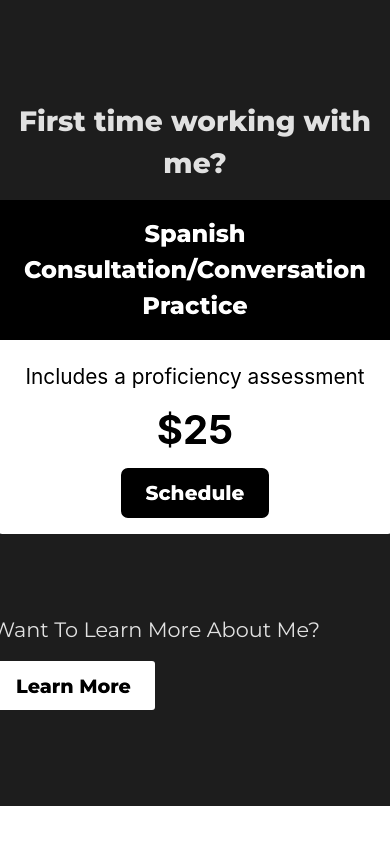
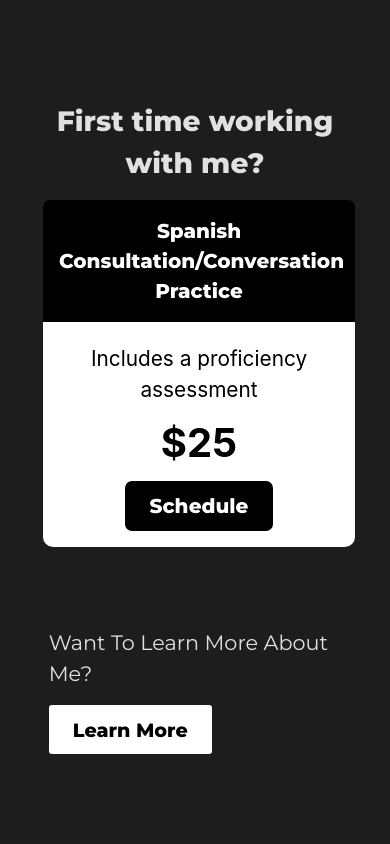
Before and after one commit to valeroscode/LoTienes, a React (Vite) app: page / in a window 390 px wide. Shown: the part 2315-3159 px from the top of the page. Before the commit the page ends 3121 px from the top, so only its background shows below. Built offline with nearby package versions, Linux system fonts and the light colour scheme; a web font is replaced by a local one.

Commit message:
mobile styling fixes

```diff
--- a/src/Home.jsx
+++ b/src/Home.jsx
@@ -143,7 +143,7 @@ document.getElementById('vision-info-2').click();
          <button className='montserrat-800' onClick={() => window.open('https://calendly.com/dejour-banks02/spanish-consultation')}>Schedule</button>
       </div>
 
-      <div id='call-to-action-div' style={{top: '5rem', justifyContent: 'center'}}>
+      <div id='call-to-action-div' style={{top: '5rem', justifyContent: 'center', width: 'unset'}}>
       <p className='montserrat-400'>Want To Learn More About Me?</p>
       <Link to="/About"><button id='call-to-action' className='montserrat-800'>Learn More</button></Link>
       </div>
--- a/src/styles/Home.css
+++ b/src/styles/Home.css
@@ -927,6 +927,16 @@
 }
 
 @media screen and (max-width: 450px) {
+  #intake-session {
+    width: 80vw;
+    margin-left: 0.5rem;
+  }
+  #intake-session h3 {
+    font-size: 1.25rem;
+  }
+  #first-time {
+    width: 75vw;
+  }
   #intake-session p {
     margin-left: 1rem;
     margin-right: 1rem;
@@ -999,6 +1009,9 @@
   }
 
   @media screen and (max-width: 376px) {
+    #intake-session h3 {
+      font-size: 1.15rem;
+    }
     #vision-info h1 {
       font-size: 3.5rem;
     }
```
